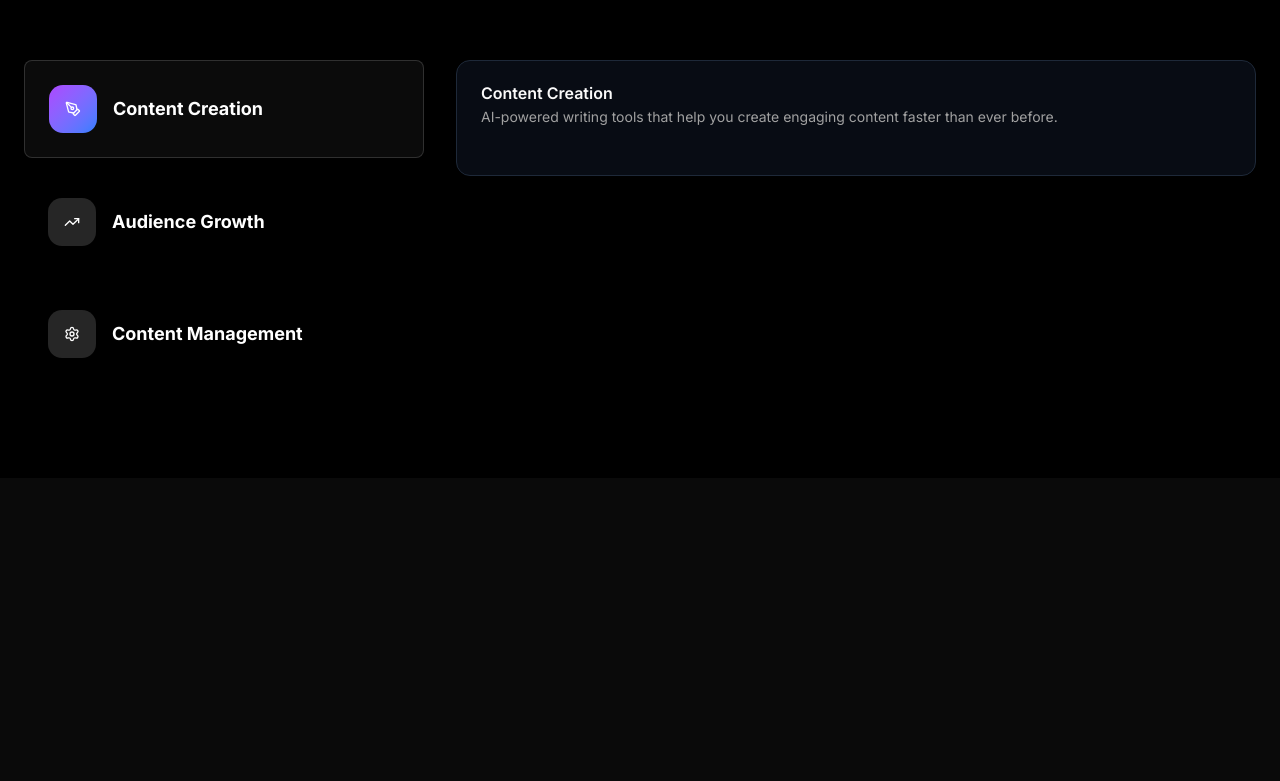
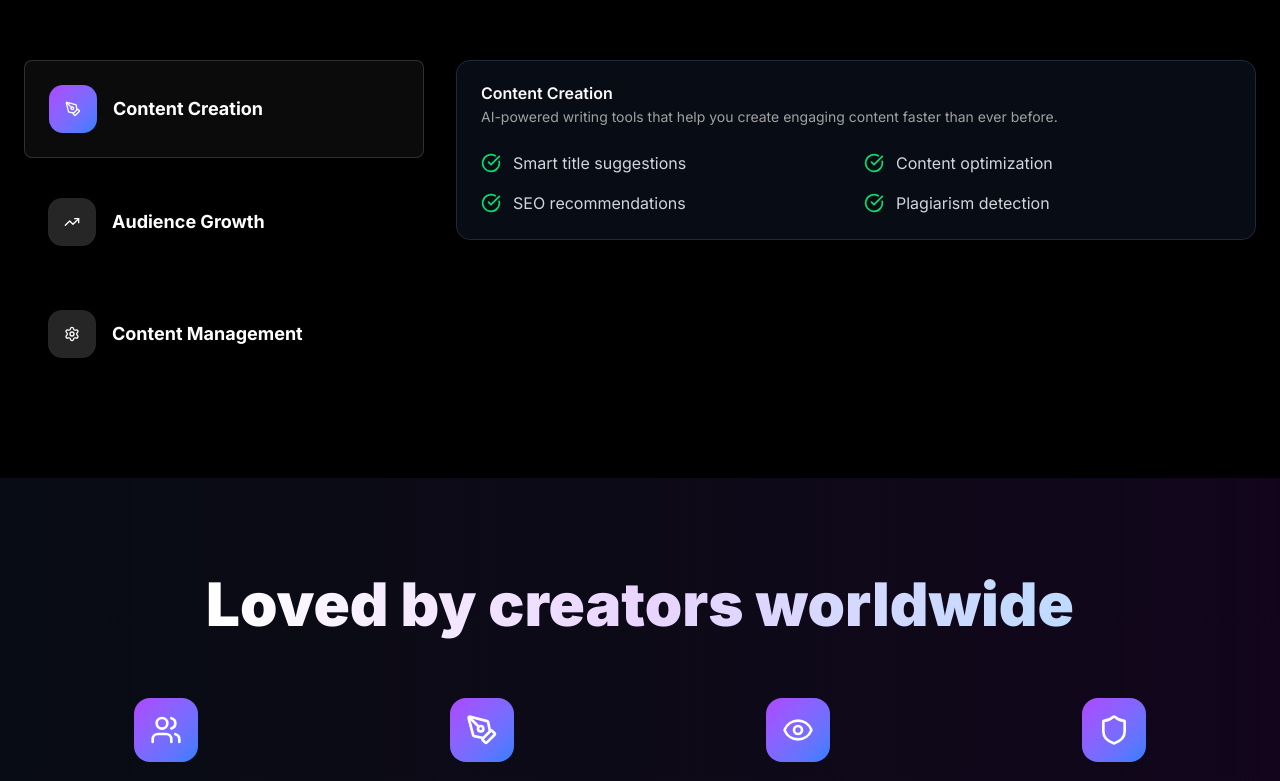
Before and after one commit to asifcuber08/Creatr--Ai-Creator-Platform, a Next.js app: page / in a window 1280 px wide. Shown: the part 2000-2781 px from the top of the page. Before the commit the page ends 2478 px from the top, so only its background shows below. Built offline with nearby package versions, Linux system fonts and the light colour scheme; no server answers.

Commit message:
Solve Error 1.303

```diff
--- a/app/page.jsx
+++ b/app/page.jsx
@@ -8,8 +8,8 @@ import {
   CardHeader,
   CardTitle,
 } from "@/components/ui/card";
-import { features, platformTabs } from "@/lib/data";
-import { ArrowRight } from "lucide-react";
+import { features, platformTabs, socialProofStats } from "@/lib/data";
+import { ArrowRight, CheckCircle } from "lucide-react";
 import Image from "next/image";
 import Link from "next/link";
 import { useEffect, useState } from "react";
@@ -141,13 +141,14 @@ export default function Home() {
       </section>
 
       <section className="relative z-10 py-16 sm:py-24 px-4 sm:px-6">
+        <div className="max-w-7xl mx-auto">
           <div className="text-center mb-12 sm:mb-16 lg:mb-20">
             <h2 className="text-3xl sm:text-4xl md:text-5xl lg:text-6xl font-black mb-4 sm:mb-6">
               <span className="gradient-text-primary">How it works</span>
             </h2>
             <p className="text-lg sm:text-xl text-gray-400 max-w-3xl mx-auto px-4">
-            Three powerful modules working together to supercharge your content
-            creation.
+              Three powerful modules working together to supercharge your
+              content creation.
             </p>
           </div>
 
@@ -184,16 +185,54 @@ export default function Home() {
               <Card className="bg-gray-900/50 border-gray-800">
                 <CardHeader>
                   <CardTitle>{platformTabs[activeTab].title}</CardTitle>
-                <CardDescription>{platformTabs[activeTab].description}</CardDescription>
+                  <CardDescription>
+                    {platformTabs[activeTab].description}
+                  </CardDescription>
                 </CardHeader>
                 <CardContent>
-
-
+                  <div className="grid sm:grid-cols-2 gap-4">
+                    {platformTabs[activeTab].features.map((feature, index) => (
+                      <div key={index} className="flex items-center gap-3">
+                        <CheckCircle className="w-5 h-5 text-green-400 flex-shrink-0" />
+                        <span className="text-gray-300">{feature}</span>
+                      </div>
+                    ))}
+                  </div>
                 </CardContent>
               </Card>
             </div>
           </div>
+        </div>
       </section>
+
+      <section className="relative z-10 py-16 sm:py-24 px-4 sm:px-6 bg-gradient-to-r from-gray-900/50 to-purple-900/20">
+        <div className="max-w-7xl mx-auto text-center">
+          <h2 className="text-3xl sm:text-4xl md:text-5xl lg:text-6xl font-black mb-12 sm:mb-16">
+            <span className="gradient-text-primary">
+              Loved by creators worldwide
+            </span>
+          </h2>
+
+          <div className="grid sm:grid-cols-2 lg:grid-cols-4 gap-8 sm:gap-6 lg:gap-8">
+            {socialProofStats.map((stat, index) => (
+              <div key={index} className="text-center">
+                <div className="w-12 h-12 sm:w-14 sm:h-14 lg:w-16 lg:h-16 bg-gradient-to-br from-purple-500 to-blue-500 rounded-2xl flex items-center justify-center mx-auto mb-3 sm:mb-4">
+                  <stat.icon className="w-6 h-6 sm:w-7 sm:h-7 lg:w-8 lg:h-8 text-white" />
+                </div>
+
+                <div className="text-3xl sm:text-4xl lg:text-5xl font-black mb-2 gradient-text-accent">
+                  {stat.metric}
+                </div>
+                <div className="text-gray-400 text-base sm:text-lg">
+                  {stat.label}
+                </div>
+              </div>
+            ))}
+          </div>
+        </div>
+      </section>
+
+      <section className=""></section>
     </div>
   );
 }
```
Lines whose indentation alone changed are shown as unchanged.
